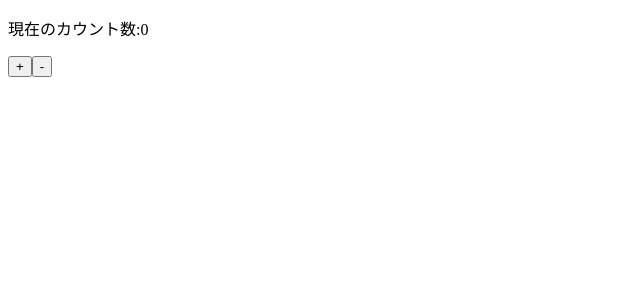
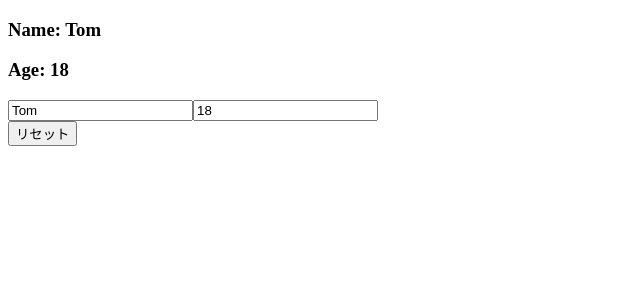
Before and after one commit to Anji0358/react-practice, a React (Vite) app: page / in a window 1280 px wide. Shown: the top 300 px of the page, without its empty margins (0-640 px from the left). Built offline with nearby package versions, Linux system fonts and the light colour scheme.

Commit message:
add:オブジェクトをstateに使う練習

```diff
--- /dev/null
+++ b/src/components/State02.tsx
@@ -0,0 +1,63 @@
+import { useState, type ChangeEvent } from "react";
+
+type Person = {
+    name: string;
+    age: number;
+};
+
+const State2 = () => {
+    const personObj: Person = {
+        name: "Tom",
+        age: 18,
+    };
+
+    const [person, setPerson] = useState<Person>(personObj);
+
+
+    const changeName = (e: ChangeEvent<HTMLInputElement>) => {
+        //上書きするプロパティだけを後ろに記述
+        setPerson({
+            ...person,
+            name: e.target.value,
+        });
+    };
+
+    const changeAge = (e: ChangeEvent<HTMLInputElement>) => {
+        setPerson({
+            ...person,
+            age: Number(e.target.value),
+        });
+    };
+
+    const reset = () => {
+        setPerson({
+            name: "",
+            age: 0,
+        });
+    };
+
+    return (
+        <>
+            <h3>Name: {person.name}</h3>
+            <h3>Age: {person.age}</h3>
+
+            <input
+                type="text"
+                value={person.name}
+                onChange={changeName}
+            />
+
+            <input
+                type="number"
+                value={person.age}
+                onChange={changeAge}
+            />
+
+            <div>
+                <button onClick={reset}>リセット</button>
+            </div>
+        </>
+    );
+};
+
+export default State2;
--- a/src/main.tsx
+++ b/src/main.tsx
@@ -2,7 +2,7 @@ import { StrictMode } from 'react'
 import { createRoot } from 'react-dom/client'
 //import './index.css'
 import App from './App.tsx'
-import State from "./components/State"
+import State from "./components/State02"
 createRoot(document.getElementById('root')!).render(
   <StrictMode>
     <State />
```
